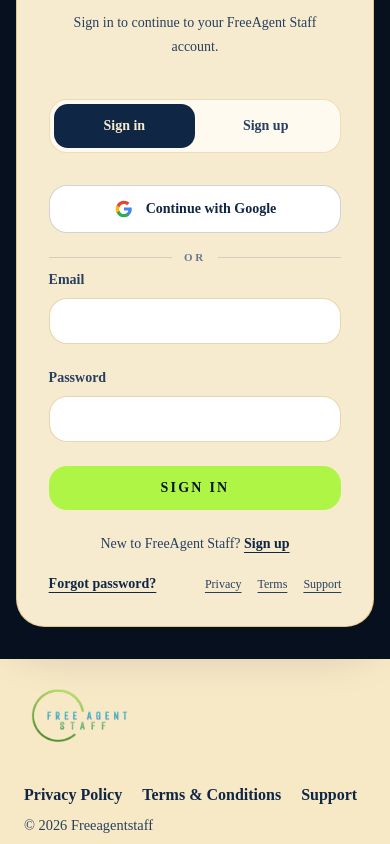
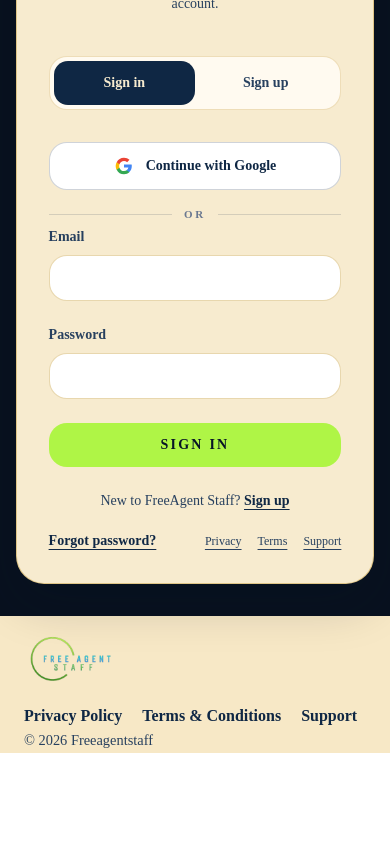
Before and after one commit to davejavor1-gif/freeagentstaff-v2, a Next.js app: page /login in a window 390 px wide. Shown: the part 1089-1933 px from the top of the page. After the commit the page ends 1842 px from the top, so only its background shows below. Built offline with nearby package versions, Linux system fonts and the light colour scheme; no server answers.

Commit message:
Refine Talent and Employer dashboards

```diff
--- a/components/layout/Footer.tsx
+++ b/components/layout/Footer.tsx
@@ -4,34 +4,34 @@
 export default function Footer() {
   return (
     <footer className="bg-[#f7e8c6] text-[#0f2744]">
-      <div className="mx-auto max-w-7xl px-6 py-2 sm:px-8 sm:py-2.5 lg:px-12">
-        <div className="flex flex-col gap-2 lg:flex-row lg:items-center lg:justify-between lg:gap-8">
+      <div className="mx-auto max-w-7xl px-6 py-0.5 sm:px-8 sm:py-1 lg:px-12">
+        <div className="flex flex-col gap-0 lg:flex-row lg:items-center lg:justify-between lg:gap-8">
           <div className="flex items-center">
             <Image
               src="/FullLogo-clean-v2.png"
               alt="Free Agent Staff"
               width={320}
               height={256}
-              className="h-auto w-[125px] shrink-0 object-contain object-left sm:w-[160px]"
+              className="h-auto w-[105px] shrink-0 object-contain object-left sm:w-[128px]"
             />
           </div>
 
-          <div className="flex flex-col gap-2 sm:flex-row sm:items-center sm:gap-5">
+          <div className="flex flex-col gap-0 sm:flex-row sm:items-center sm:gap-5">
             <nav aria-label="Footer navigation" className="flex flex-wrap gap-x-5 gap-y-1 text-[1rem] font-semibold">
-              <Link href="/privacy" className="inline-flex min-h-10 items-center rounded-sm transition hover:text-[#4f9f4e] focus-visible:outline-none focus-visible:ring-2 focus-visible:ring-[#4f9f4e] focus-visible:ring-offset-4 focus-visible:ring-offset-[#f7e8c6] sm:min-h-0">
+              <Link href="/privacy" className="inline-flex min-h-7 items-center rounded-sm transition hover:text-[#4f9f4e] focus-visible:outline-none focus-visible:ring-2 focus-visible:ring-[#4f9f4e] focus-visible:ring-offset-4 focus-visible:ring-offset-[#f7e8c6] sm:min-h-0">
                 Privacy Policy
               </Link>
-              <Link href="/terms" className="inline-flex min-h-10 items-center rounded-sm transition hover:text-[#4f9f4e] focus-visible:outline-none focus-visible:ring-2 focus-visible:ring-[#4f9f4e] focus-visible:ring-offset-4 focus-visible:ring-offset-[#f7e8c6] sm:min-h-0">
+              <Link href="/terms" className="inline-flex min-h-7 items-center rounded-sm transition hover:text-[#4f9f4e] focus-visible:outline-none focus-visible:ring-2 focus-visible:ring-[#4f9f4e] focus-visible:ring-offset-4 focus-visible:ring-offset-[#f7e8c6] sm:min-h-0">
                 Terms & Conditions
               </Link>
-              <Link href="/support" className="inline-flex min-h-10 items-center rounded-sm transition hover:text-[#4f9f4e] focus-visible:outline-none focus-visible:ring-2 focus-visible:ring-[#4f9f4e] focus-visible:ring-offset-4 focus-visible:ring-offset-[#f7e8c6] sm:min-h-0">
+              <Link href="/support" className="inline-flex min-h-7 items-center rounded-sm transition hover:text-[#4f9f4e] focus-visible:outline-none focus-visible:ring-2 focus-visible:ring-[#4f9f4e] focus-visible:ring-offset-4 focus-visible:ring-offset-[#f7e8c6] sm:min-h-0">
                 Support
               </Link>
             </nav>
           </div>
         </div>
 
-        <div className="flex flex-col gap-1 text-[0.9rem] text-[#27405f] sm:flex-row sm:items-center sm:justify-end">
+        <div className="flex flex-col text-[0.9rem] text-[#27405f] sm:flex-row sm:items-center sm:justify-end">
           <p>© 2026 Freeagentstaff</p>
         </div>
       </div>
--- a/components/layout/Navbar.tsx
+++ b/components/layout/Navbar.tsx
@@ -169,22 +169,23 @@
 
   return (
     <header className="border-b border-[#e8d9b6] bg-[#f7e8c6] text-[#071321]">
-      <div className="mx-auto flex max-w-7xl items-center justify-between px-6 py-4">
+      <div className="mx-auto flex max-w-7xl items-center justify-between px-6 py-1">
         <Link href="/" className="inline-flex items-center">
           <Image
             src="/FullLogo-clean-v2.png"
             alt="FreeAgent Staff"
             width={960}
             height={768}
-            className="h-auto w-[136px] object-contain"
+            className="h-auto w-[112px] object-contain"
             priority
           />
         </Link>
 
-        <nav className="hidden items-center gap-8 text-sm md:flex">
+        <nav className="hidden items-center gap-8 text-[1rem] font-semibold md:flex">
           {visibleNavItems.map((item) => {
             const isActiveLink = pathname === item.href;
             const isTalentActive = isTalentSession && isActiveLink;
+            const isEmployerActive = isEmployerSession && isActiveLink;
 
             return (
               <Link
@@ -197,7 +198,9 @@
                       ? "rounded-full bg-[#2bd7ef] px-4 py-2 text-sm font-semibold text-[#071321] hover:bg-[#1fcce7]"
                       : "hover:text-[#2bd7ef]"
                 } ${
-                  isTalentActive
+                  isEmployerActive
+                    ? "font-semibold text-[#2bd7ef]"
+                    : isTalentActive
                     ? "font-semibold text-[#aff546]"
                     : pathname === item.href && item.href === "/talent"
                       ? "font-semibold text-[#8fdc3a]"
```
Also changed, not shown: components/dashboard/DashboardView.tsx (+19 -16 lines).
